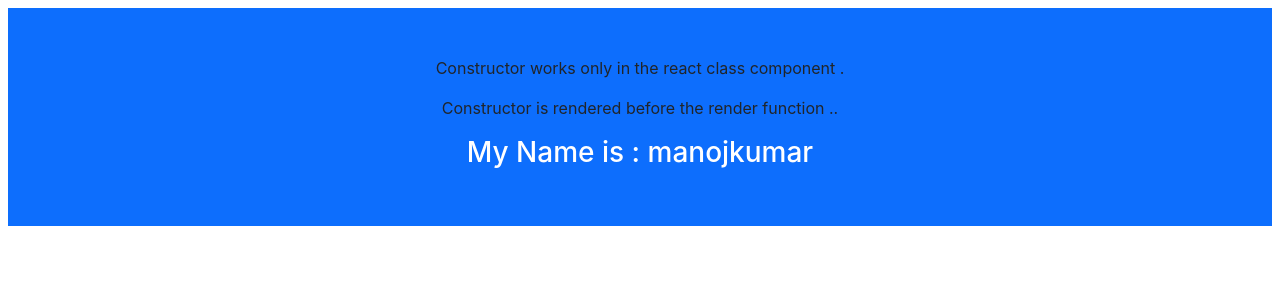
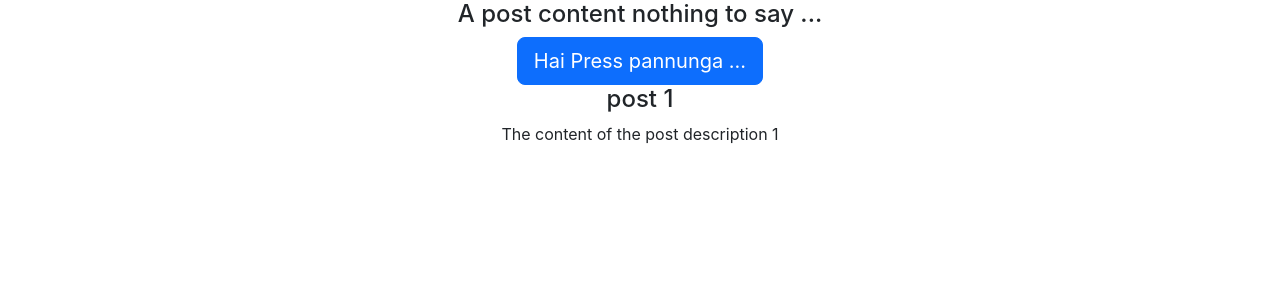
Before and after one commit to DeveloperMANOJKUMAR-LOTUS/React-Revise, a React (Create React App) app: page / in a window 1280 px wide. Shown: the top 300 px of the page. Built offline with nearby package versions, Linux system fonts and the light colour scheme.

Commit message:
Post is updated ..

```diff
--- a/src/App.js
+++ b/src/App.js
@@ -7,6 +7,7 @@ import { Link } from 'react-router-dom';
 import Button from './components/sendData/Button';
 import ButtonProp from './components/sendData/ButtonProp';
 import Construct from './components/constructor/Construct';
+import Post from './components/constructor/Post';
 
 
 function App() {
@@ -17,7 +18,8 @@ function App() {
       {/* <Button content="Hello World content"></Button>
       <ButtonProp content="This is a button prop Example"></ButtonProp> */}
 
-      <Construct ></Construct>
+      {/* <Construct ></Construct> */}
+      <Post />
 
     </div>
   );
--- a/src/components/constructor/Construct.jsx
+++ b/src/components/constructor/Construct.jsx
@@ -16,7 +16,7 @@ export class Construct extends Component {
         <p className='text-dark'>Constructor works only in the react class component . </p>
         <p className='text-dark'> Constructor is rendered before the render function ..</p>
 
-        <h3>My Name is : {this.state.name}</h3>
+        <h3>My Name is :{this.state.name}</h3>
 
 
       </div>
--- /dev/null
+++ b/src/components/constructor/Post.jsx
@@ -0,0 +1,38 @@
+import React, { Component } from 'react';
+
+class Post extends Component {
+    constructor(){
+        super()
+    }
+    state = {
+        content:[
+            {title:'post 1', data:'The content of the post description 1 '},
+            {title: 'post2', data: 'The content of the post description 2'},
+        ],
+        UpdateContent:"Palaya Content",
+    };
+
+    // updateTitleHandler =(e)=>{
+    //     e.prevantDefault();
+    //     console.log(this)
+    //     console.log("Summa Poda Venna");
+    //     this.setState({
+    //         UpdateContent: 'Ithu Puthu Content ..'
+    //     })
+    // }
+  render() {
+    return (
+      <div>
+        <h4>A post content nothing to say ...</h4>
+        <button className='btn btn-primary btn-lg' onClick={this.UpdateTitleHandler}>Hai Press pannunga ...</button>
+        <h4>{this.state.content[0].title}</h4>
+        <p>{this.state.content[0].data} </p>
+        <h3>
+            {/* {(e) =>this.updateTitleHandler()} */}
+        </h3>
+      </div>
+    );
+  }
+}
+
+export default Post;
```
Also changed, not shown: src/components/Bootstrap/Alert.jsx (added, +11 -0 lines), src/components/constructor/HandleEvent.js (added, +11 -0 lines).
